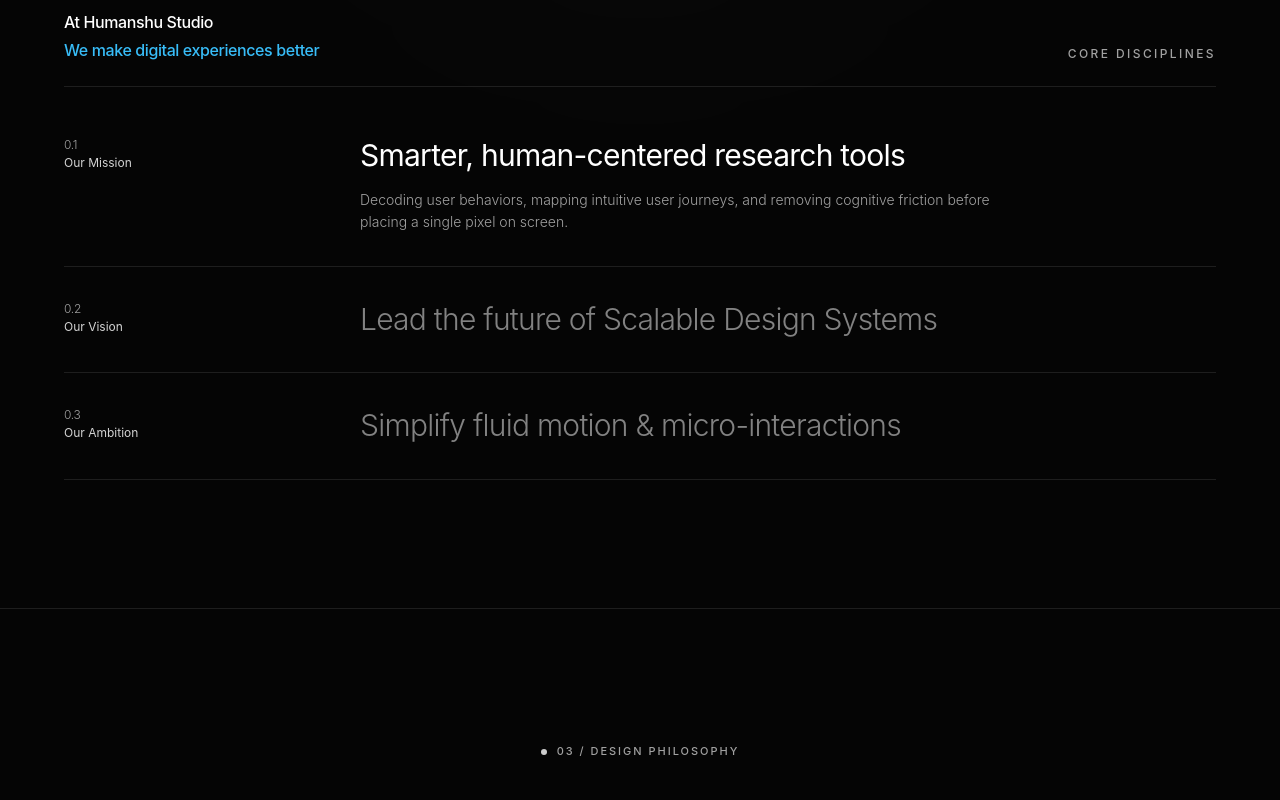
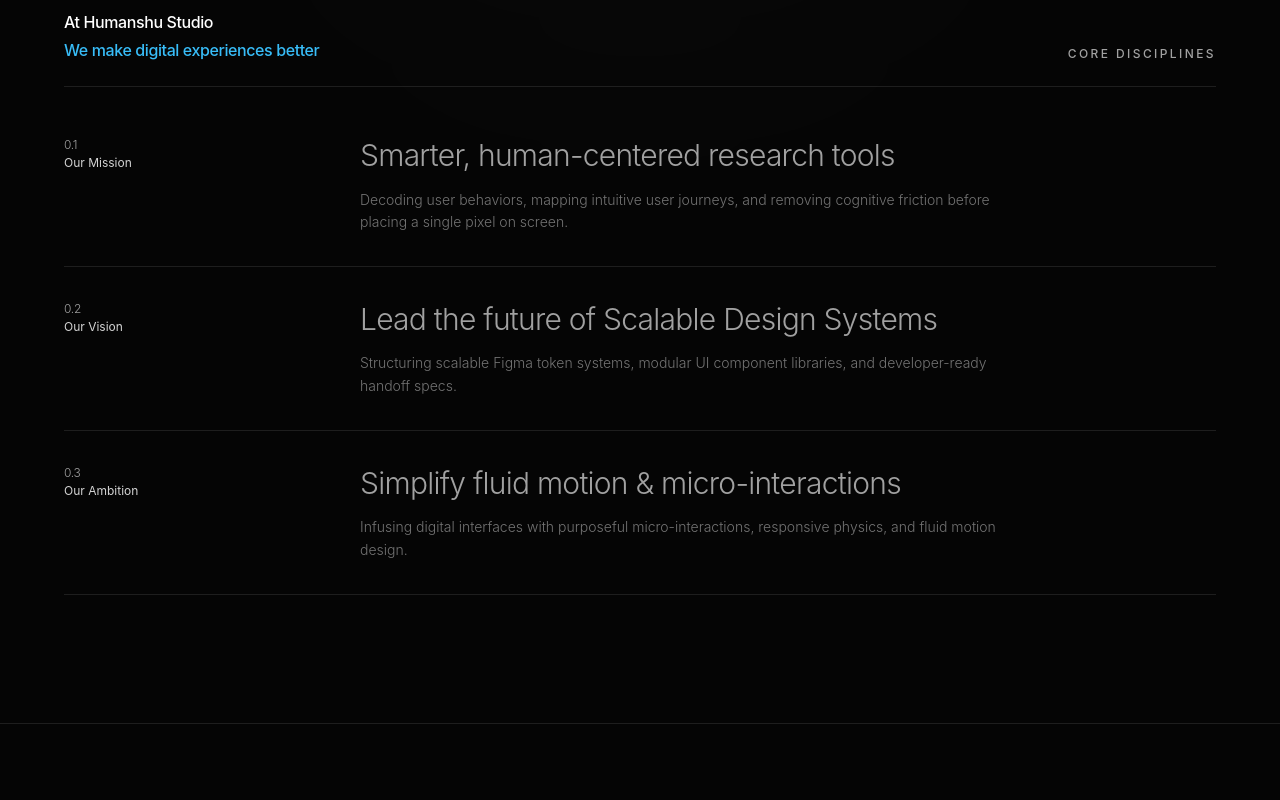
Before and after one commit to araspureh-glitch/humanshu-portfolio, a React (Vite) app: page /about in a window 1280 px wide. Shown: the part 800-1600 px from the top of the page. Built offline with nearby package versions, Linux system fonts and the light colour scheme.

Commit message:
Optimize Core Disciplines hover performance: replace JS state re-renders with hardware-accelerated CSS transitions

```diff
--- a/src/components/AboutIntroSection.jsx
+++ b/src/components/AboutIntroSection.jsx
@@ -183,64 +183,40 @@ function InteractiveBio() {
   )
 }
 
-function DisciplineAccordionRow({ item, index, isOpen, onToggle, onHover }) {
+function DisciplineAccordionRow({ item, index }) {
   return (
-    <motion.div
-      initial={{ opacity: 0, y: 15 }}
-      whileInView={{ opacity: 1, y: 0 }}
-      viewport={{ once: true }}
-      transition={{ duration: 0.5, delay: index * 0.08 }}
-      className="border-b border-white/10 group transition-colors duration-300 py-6 sm:py-8 cursor-pointer"
-      onMouseEnter={onHover}
-      onClick={onToggle}
+    <div
+      className="border-b border-white/10 group transition-colors duration-200 py-6 sm:py-8 cursor-pointer"
     >
       <div className="grid grid-cols-1 md:grid-cols-12 items-start gap-4 md:gap-8">
-        {/* Left Column: Number & Sub-label (Exact layout matching reference screenshot) */}
+        {/* Left Column: Number & Sub-label */}
         <div className="md:col-span-3 sm:col-span-4 space-y-0.5 pt-0.5">
-          <span className="block font-sans text-xs font-light text-neutral-400 tracking-tight">
+          <span className="block font-sans text-xs font-light text-neutral-400 group-hover:text-neutral-300 transition-colors duration-200 tracking-tight">
             {item.num}
           </span>
-          <span className="block font-sans text-xs font-normal text-neutral-300 group-hover:text-white transition-colors">
+          <span className="block font-sans text-xs font-normal text-neutral-300 group-hover:text-white transition-colors duration-200">
             {item.sublabel}
           </span>
         </div>
 
-        {/* Right Column: Clean Statement Headline & Accordion Detail */}
+        {/* Right Column: Clean Statement Headline & Description */}
         <div className="md:col-span-9 sm:col-span-8 space-y-2">
           <h3
-            className={`text-xl sm:text-2xl lg:text-3xl font-sans tracking-tight leading-snug transition-all duration-300 ${
-              isOpen
-                ? 'text-white font-normal'
-                : 'text-neutral-400/80 font-light group-hover:text-white'
-            }`}
+            className="text-xl sm:text-2xl lg:text-3xl font-sans tracking-tight leading-snug text-neutral-400 group-hover:text-white transition-colors duration-200 font-light group-hover:font-normal"
           >
             {item.title}
           </h3>
 
-          <AnimatePresence>
-            {isOpen && (
-              <motion.div
-                initial={{ opacity: 0, height: 0 }}
-                animate={{ opacity: 1, height: 'auto' }}
-                exit={{ opacity: 0, height: 0 }}
-                transition={{ duration: 0.35, ease: [0.16, 1, 0.3, 1] }}
-                className="overflow-hidden pt-1"
-              >
-                <p className="text-xs sm:text-sm font-sans text-neutral-400 font-light leading-relaxed max-w-2xl">
-                  {item.desc}
-                </p>
-              </motion.div>
-            )}
-          </AnimatePresence>
+          <p className="text-xs sm:text-sm font-sans text-neutral-500 font-light leading-relaxed max-w-2xl group-hover:text-neutral-300 transition-colors duration-200 pt-1">
+            {item.desc}
+          </p>
         </div>
       </div>
-    </motion.div>
+    </div>
   )
 }
 
 export default function AboutIntroSection() {
-  const [openRow, setOpenRow] = useState(0)
-
   const disciplines = [
     {
       num: '0.1',
@@ -324,9 +300,6 @@ export default function AboutIntroSection() {
                 key={item.num}
                 item={item}
                 index={index}
-                isOpen={openRow === index}
-                onToggle={() => setOpenRow(openRow === index ? null : index)}
-                onHover={() => setOpenRow(index)}
               />
             ))}
           </div>
```
